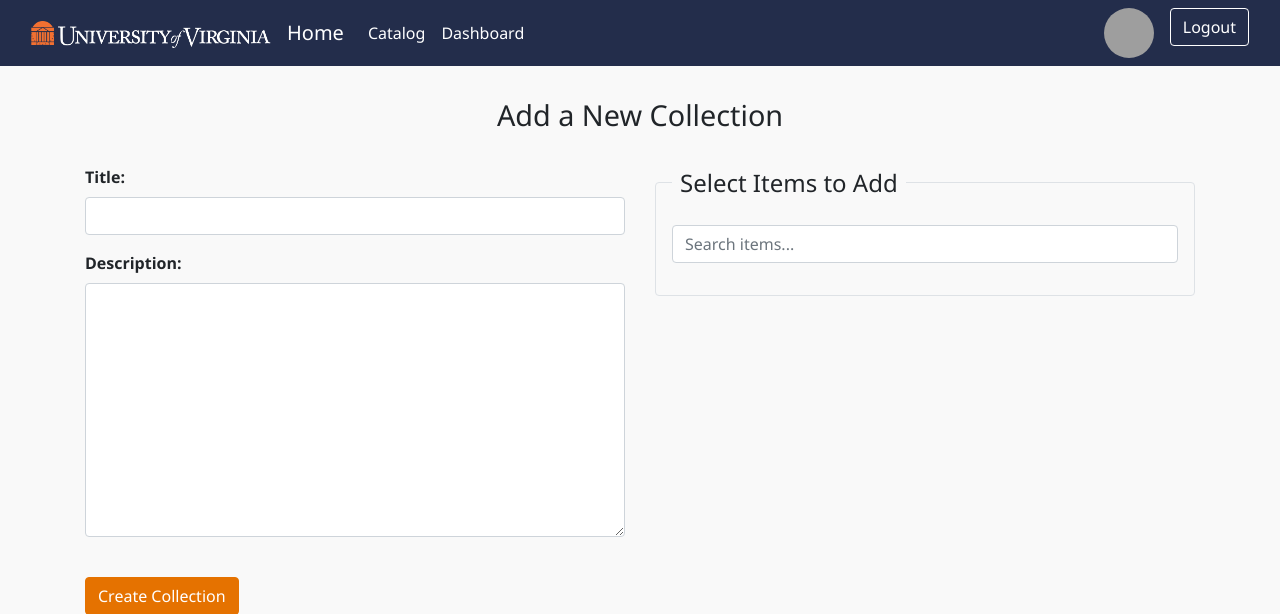
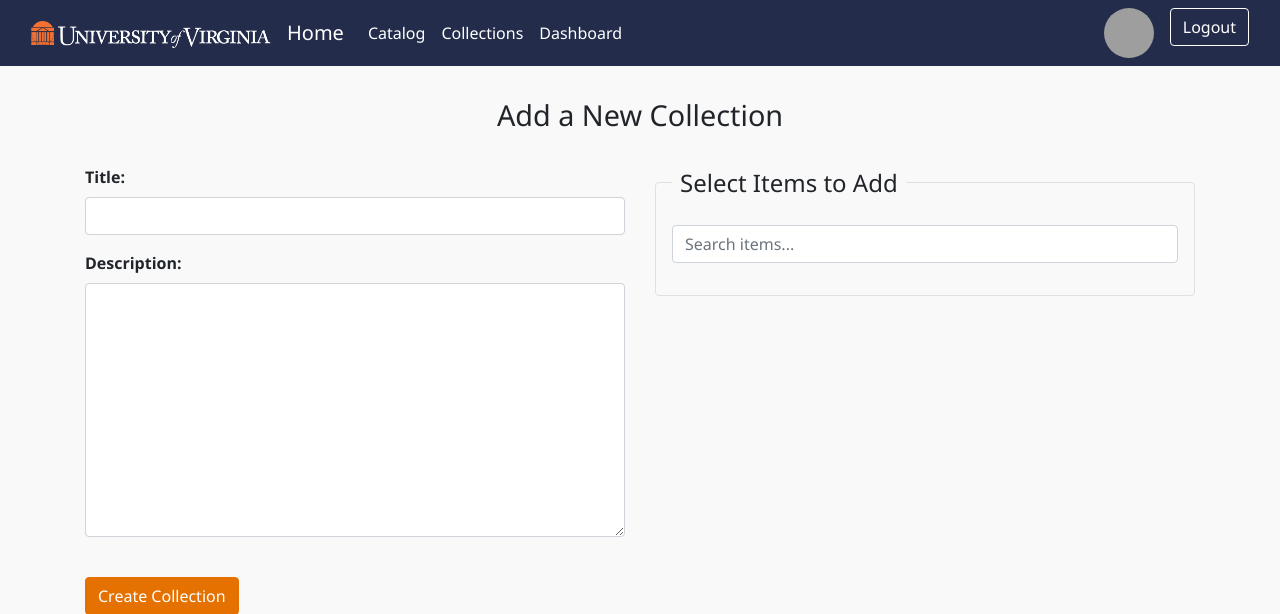
Before and after one commit to Silverdroplet/Catalog-App, a Django app: page /dashboard/collections/add/ in a window 1280 px wide. Shown: the top 614 px of the page. Run offline with Django 5.2, Linux system fonts and the light colour scheme; a user stored in the database is signed in; data comes from the database, SQL or seed files in the repository; data that the repository does not hold is empty; some libraries are stand-ins or nearby versions; grey boxes are pictures that could not be loaded.

Commit message:
Added the Collections button to be on the nav bar

```diff
--- a/core/templates/base.html
+++ b/core/templates/base.html
@@ -178,6 +178,9 @@
                 <li class="nav-item">
                     <a class="nav-link" href="{% url 'core:catalog' %}">Catalog</a>
                 </li>
+                <li class="nav-item">
+                    <a class="nav-link" href="{% url 'core:collection_catalog' %}">Collections</a>
+                </li>
                 {% if user.is_authenticated %}
                   {% if user.profile.is_librarian %}
                     <li class="nav-item">
```
